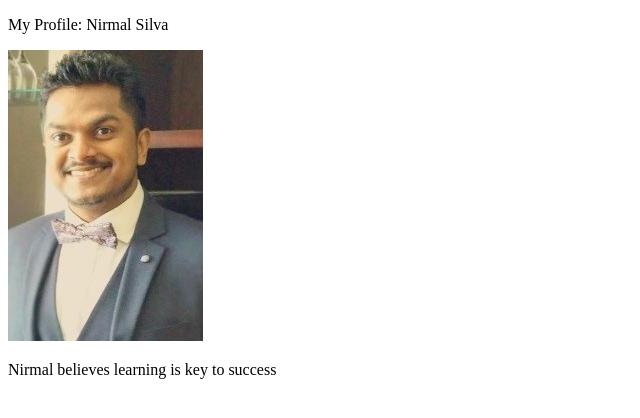
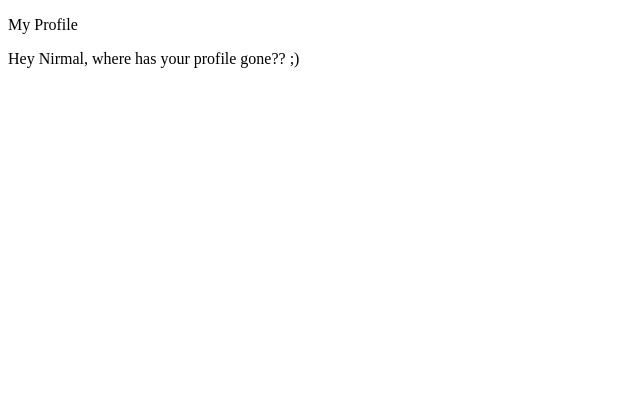
Before and after one commit to reachnand/friday-exercise, a plain HTML site: page index.html in a window 1280 px wide. Shown: the whole page, without its empty margins (0-640 px from the left). Drawn offline with Linux system fonts and the light colour scheme.

Commit message:
removed Nirmal's changes and added a smart remark

```diff
--- a/index.html
+++ b/index.html
@@ -1,15 +1,12 @@
-<!DOCTYPE HTML>
+<!DOCTYPE html>
 <html>
- <head>
-   <meta charset = "utf-8">
-   <title>My Profile</title>
-
- </head>
- <body>
-     <p>My Profile: Nirmal Silva</p>
-   <img src="images/NirmalSilva.jpg">
-   <p> Nirmal believes learning is key to success </p>
-   <footer>
-   </footer>
- </body>
+  <head>
+    <meta charset="utf-8" />
+    <title>My Profile</title>
+  </head>
+  <body>
+    <p>My Profile</p>
+    <p>Hey Nirmal, where has your profile gone?? ;)</p>
+    <footer></footer>
+  </body>
 </html>
```
